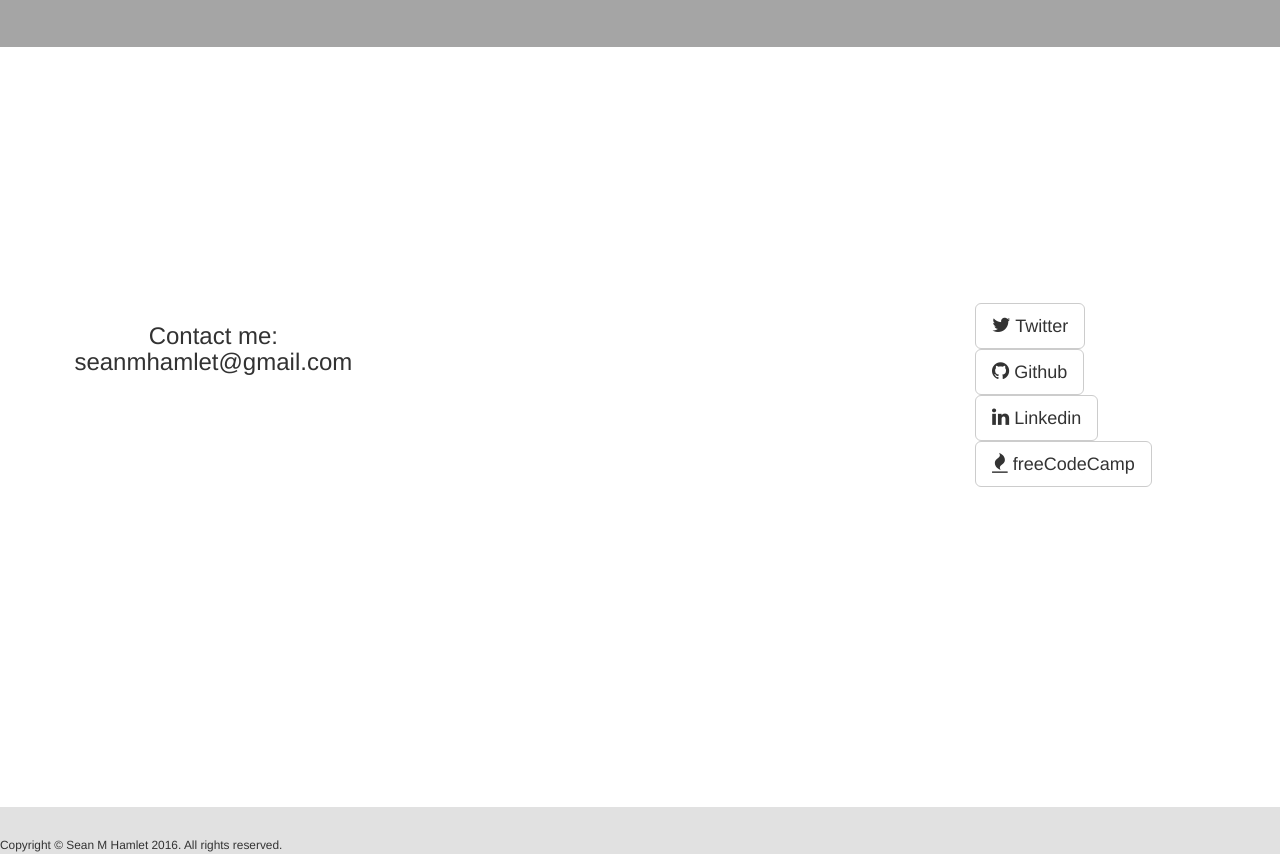
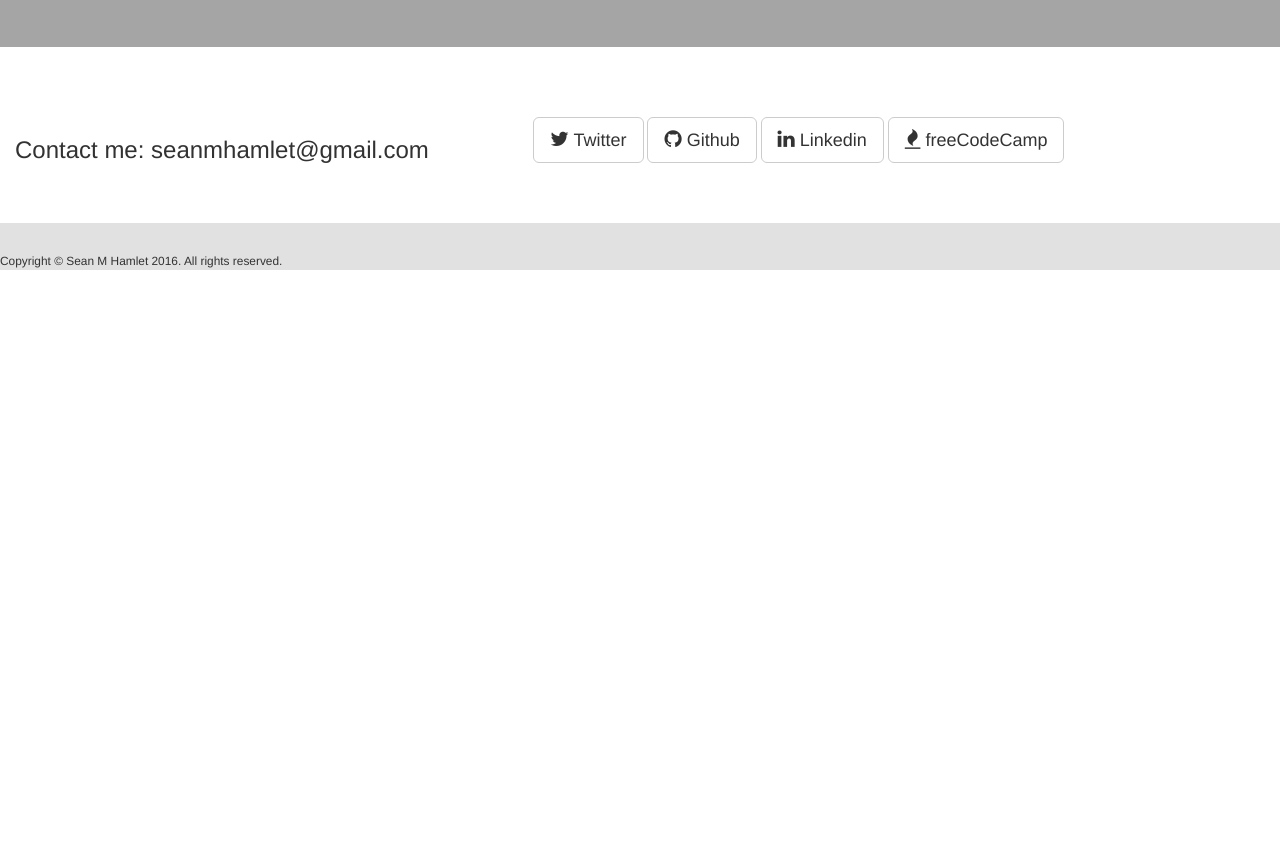
Before and after one commit to seanhamlet/FreeCodeCamp, a plain HTML site: page FrontEndDev-Basic/PersonalPortfolio/index.html in a window 1280 px wide. Shown: the part 1858-2712 px from the top of the page. After the commit the page ends 2128 px from the top, so only its background shows below. Drawn offline with nearby package versions, Linux system fonts and the light colour scheme.

Commit message:
Update contact section to be on one row

```diff
--- a/FrontEndDev-Basic/PersonalPortfolio/index.html
+++ b/FrontEndDev-Basic/PersonalPortfolio/index.html
@@ -157,21 +157,20 @@
   </div>
 
     <!-- Text on middle of screen -->
-  <div class="container-fluid text-center section pad-expand" id="contact">
+  <div class="container-fluid section" id="contact">
 
     <div class="row">
 
-      <div class="col-xs-4">
+      <div class="col-xs-5">
         <h3>Contact me: seanmhamlet@gmail.com</h3>
       </div>
 
-      <div class="col-xs-offset-5 col-xs-1">
+
         <a href="https://twitter.com/smhamlet0" class="btn btn-default btn-lg" role="button" target="_blank"><i class="fa fa-twitter"></i> Twitter</a>
         <a href="https://github.com/smhamlet" class="btn btn-default btn-lg" role="button" target="_blank"><i class="fa fa-github"></i> Github</a>
       <a href="https://www.linkedin.com/in/seanmhamlet" class="btn btn-default  btn-lg" role="button" target="_blank"><i class="fa fa-linkedin"></i> Linkedin</a>
       <a href="http://www.freecodecamp.com/smhamlet" class="btn btn-default btn-lg" role="button" target="_blank"><i class="fa fa-fire"></i> freeCodeCamp</a>
 
-      </div>
 
     </div>
 
```
